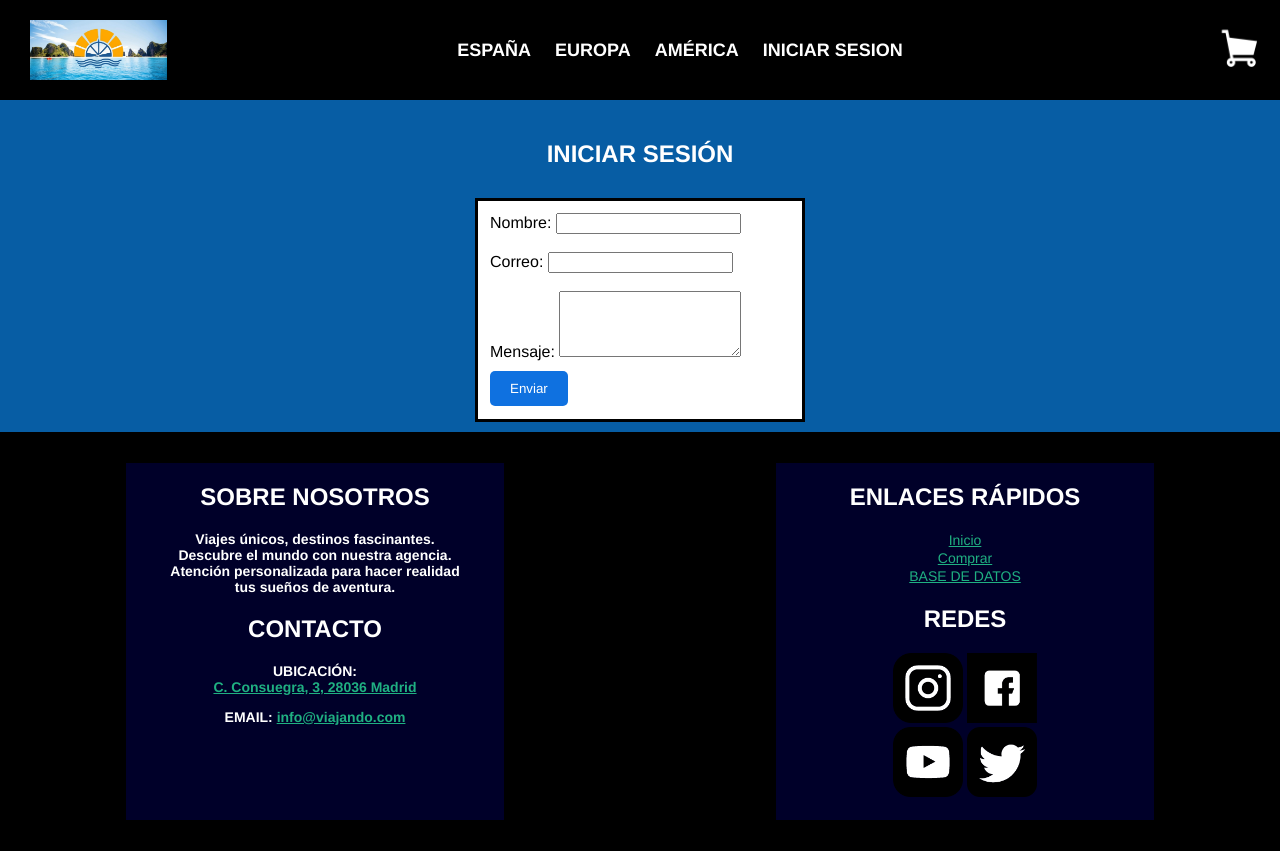
After one commit to PabloNSI/Viajando.com, a PHP site: page /pags/formulario.html in a window 1280 px wide. The commit adds this page. Run offline with PHP 8.4, Linux system fonts and the light colour scheme.

Commit message:
He agregado los archivos formulario.html y script.php que seran los archivos de mi inicio de sesion. Después modifique el header de index.html, los estilos para mejorar el formulario.html, y por ultimo limpié una clase inutil en carrito.html

```diff
--- a/carpeta_raiz/index.html
+++ b/carpeta_raiz/index.html
@@ -15,9 +15,9 @@
                 <li class="nav-menu-item"><a href="../pags/españa.html">ESPAÑA</a></li>
                 <li class="nav-menu-item"><a href="../pags/europa.html">EUROPA</a></li>
                 <li class="nav-menu-item"><a href="../pags/america.html">AMÉRICA</a></li>
-                <li class="nav-menu-item"><a href="../pags/carrito.html">COMPRAR</a></li>
+                <li class="nav-menu-item"><a href="../pags/formulario.html">INICIAR SESION</a></li>
             </ul>
-            <a id="carrito_icon"href="../pags/carrito.html" class="nav-menu-item"><img src="../images/icon_carrito.png" class="imagen_header"></a>
+            <a id="carrito_icon"href="../pags/carrito.html" class="nav-menu-item"><img src="../images/icon_carrito.png" class="imagen_header" ></a>
         </nav>
 </header>
 <main>
--- a/css/styles.css
+++ b/css/styles.css
@@ -4,7 +4,7 @@ html{
     background-color: #075da4;
     height: 100%;
 }
-body {
+body{
     margin: 0;
     font-family: 'Helvetica Neue', Helvetica, Arial, sans-serif;
     width: 100%;
@@ -296,7 +296,7 @@ productos{
     align-items: center ;
     justify-content: center;
 }
-.main-carrito button {
+.main-carrito button, .button_formulario{
     font-family: 'Franklin Gothic Medium', 'Arial Narrow', Arial, sans-serif;
     background-color: rgb(15, 113, 224);
     color: #fff;
@@ -307,6 +307,7 @@ productos{
     cursor: pointer;
     transition: 0.3s;
 }
+
 .main-carrito button:hover {
     background-color: #0c7bc3;
 }
@@ -322,6 +323,9 @@ productos{
     margin: 10px 0px;
     padding: 1%;
     width: 300px;
+}
+.producto_styles input,.producto_styles textarea{
+ width: auto;
 }
 #carrito-contenido a, #carrito a {
     text-decoration: none;
--- a/pags/carrito.html
+++ b/pags/carrito.html
@@ -6,7 +6,7 @@
     <title>VIAJANDO - CESTA</title>
     <link rel="stylesheet" href="../css/styles.css">
 </head>
-<body class="body-carrito">
+<body>
     <header class="header">
         <nav class="nav">
             <a href="../carpeta_raiz/index.html" class="logo"><img src="../images/logo.jpg"></a>
@@ -20,7 +20,7 @@
             <a id="carrito_icon"href="../pags/carrito.html" class="nav-menu-item"><img src="../images/icon_carrito.png" class="imagen_header"></a>
         </nav>
 </header>
-    <main class="main-carrito">
+    <main class="main-carrito" >
         <section id="productos">
         <h2>VIAJES ESPECIALES</h2>
         <div  class="producto_styles" id="producto1">
--- /dev/null
+++ b/pags/formulario.html
@@ -0,0 +1,67 @@
+<!DOCTYPE html>
+<html lang="es">
+<head>
+    <meta charset="UTF-8">
+    <meta name="viewport" content="width=device-width, initial-scale=1.0">
+    <title>VIAJANDO</title>
+    <link rel="stylesheet" href="../css/styles.css">
+</head>
+<body>
+    <header class="header">
+        <nav class="nav">
+            <a href="../carpeta_raiz/index.html" class="logo"><img src="../images/logo.jpg"></a>
+            <button class="nav-toggle"><img src="../images/icon_3barras.png"></button>
+            <ul class="nav-menu">
+                <li class="nav-menu-item"><a href="../pags/españa.html">ESPAÑA</a></li>
+                <li class="nav-menu-item"><a href="../pags/europa.html">EUROPA</a></li>
+                <li class="nav-menu-item"><a href="../pags/america.html">AMÉRICA</a></li>
+                <li class="nav-menu-item"><a href="../pags/formulario.html">INICIAR SESION</a></li>
+            </ul>
+            <a id="carrito_icon"href="../pags/carrito.html" class="nav-menu-item"><img src="../images/icon_carrito.png" class="imagen_header"></a>
+        </nav>
+</header>
+<main class="main-carrito"><h2>INICIAR SESIÓN</h2>
+    <form action="script.php" method="post" class="producto_styles">
+        Nombre: <input type="text" name="nombre" required><br><br>
+        Correo: <input type="email" name="email" required><br><br>
+        Mensaje: <textarea name="mensaje" rows="4" required></textarea><br>
+        <input class="button_formulario" type="submit" value="Enviar" >
+    </form>
+</main>
+<footer>
+    <div class="foot">
+        <div class="footer1">
+            <div>
+            <h2>SOBRE NOSOTROS</h2>
+            <p class="descripcion"> Viajes únicos, destinos fascinantes.
+                 Descubre el mundo con nuestra agencia.
+                Atención personalizada para hacer realidad tus sueños de aventura.</p>
+            </div>
+            <div class="contacto">
+            <h2>CONTACTO</h2>
+            <p>UBICACIÓN: <br> <a href="https://maps.app.goo.gl/L2sUqaUtkTKLVMvp8">
+                C. Consuegra, 3, 28036 Madrid</a></p>
+            <p >EMAIL: <a href="https://mail.google.com/">info@viajando.com</a></p>
+            </div>
+        </div>
+        <div class="footer2">
+            <div>
+                <h2>ENLACES RÁPIDOS</h2>
+                <a href="../carpeta_raiz/index.html">Inicio</a><br>
+                <a href="../pags/carrito.html">Comprar</a><br>
+                <a href="#">BASE DE DATOS</a>
+            </div>
+            <div class="footer_redes">
+                <h2>REDES</h2>
+                <div><a href="https://www.instagram.com/"><img src="../images/icon_instagram.png" alt=""></a>
+                <a href="https://www.facebook.com/"><img src="../images/icon_facebook.png" alt=""></a></div>
+                <div><a href="https://www.youtube.com/"><img src="../images/icon_youtube.png" alt=""></a>
+                <a href="https://twitter.com/"><img src="../images/icon_x.png" alt=""></a></div>
+            </div>
+        </div>
+
+    </div>
+</footer>
+    <script src="../pags/script.js"></script>
+</body>
+</html>
```
Also changed, not shown: pags/script.php (added, +31 -0 lines).
